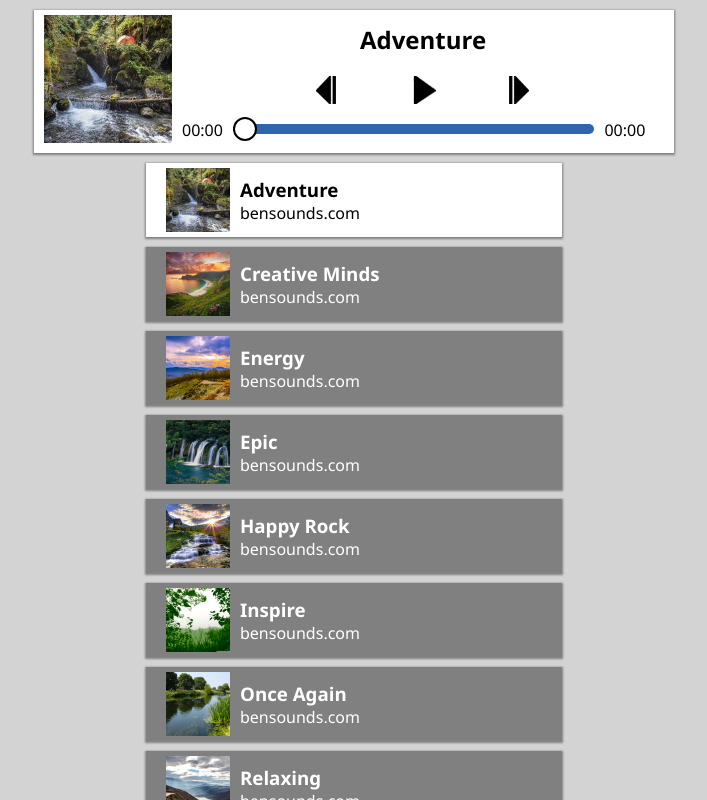
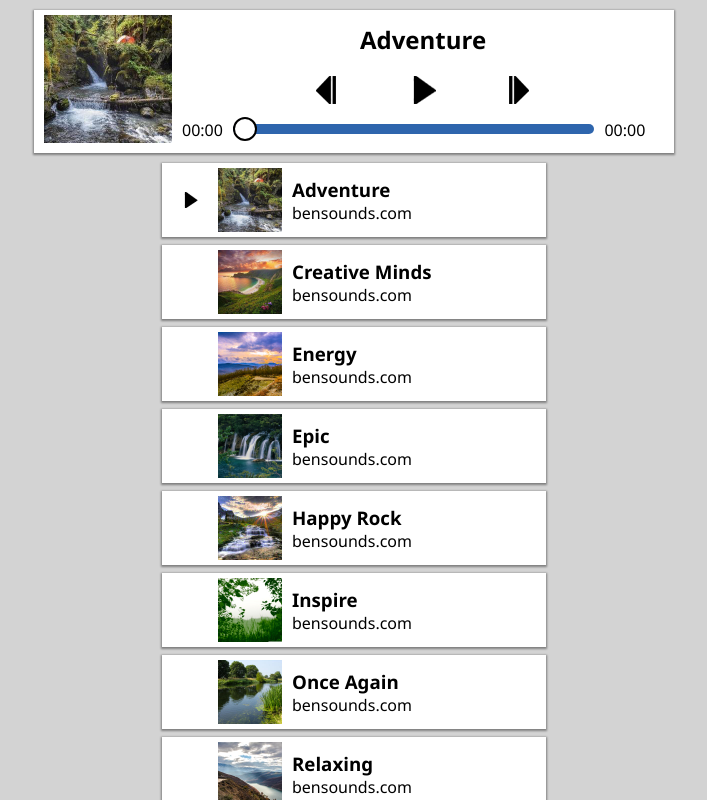
Before and after one commit to raunackt/ReactMusicPlayer, a React (Create React App) app: page / in a window 1280 px wide. Shown: the top 800 px of the page, without its empty margins (286-993 px from the left). Built offline with nearby package versions, Linux system fonts and the light colour scheme.

Commit message:
Minor Changes (29/12/2019)

```diff
--- a/src/App.js
+++ b/src/App.js
@@ -48,18 +48,19 @@ export default () => {
     if (newAudioObj.src === oldAudioObj.src)
       newAudioObj.currentTime = currentSongTime;
     oldAudioObj.removeAttribute("src");
-    setCurrentSongIndex(cSI);
     newAudioObj.onloadeddata = () => {
       if (newAudioObj.readyState > 2) {
         newAudioObj.play();
         setTotalTime(newAudioObj.duration);
         setSongDur(newAudioObj.duration);
+        setCurrentSongIndex(cSI);
       }
     };
 
     newAudioObj.ontimeupdate = () => {
       setCurrentSongTime(newAudioObj.currentTime);
     };
+
     setAudioObj(newAudioObj);
     setIsPlaying(true);
     setButtonState(pauseButton);
@@ -94,9 +95,10 @@ export default () => {
       />
       <SongsList
         songsArray={songsList}
+        playIcon={playButton}
         currentSongIndex={currentSongIndex}
         onPlayOrPause={index => playSong(index)}
       />
     </main>
   );
-}
+};
--- a/src/components/SongsList.jsx
+++ b/src/components/SongsList.jsx
@@ -2,23 +2,34 @@ import React from "react";
 
 function SongsList(props) {
   const getClassName = i => {
-    return i === props.currentSongIndex ? "song-item-playing" : "song-item";
+    return i === props.currentSongIndex
+      ? "song-playing"
+      : "song-not-playing";
   };
 
   return (
     <div className="song-list-container">
       {props.songsArray.map((songItem, index) => (
         <div
-          className={getClassName(index)}
+          className="song-item"
           key={songItem.song}
           onClick={() => props.onPlayOrPause(index)}
         >
+          <div className="status">
+            <img
+              src={props.playIcon}
+              alt="Playing Icon"
+              width="16px"
+              height="16px"
+              className={getClassName(index)}
+            />
             <img
               src={songItem.songPoster}
               alt="Song Poster"
               width="64px"
               height="64px"
             />
+          </div>
           <div className="song-item-details">
             <h3>{songItem.songName}</h3>
             <p>{songItem.songCredit}</p>
--- a/src/index.css
+++ b/src/index.css
@@ -64,32 +64,36 @@ main {
 }
 
 .song-list-container {
-  width: 65%;
+  width: 60%;
   margin: 10px auto;
 }
 
-.song-item,
-.song-item-playing {
+.status{
+  display: flex;
+  align-items: center;
+}
+
+.song-item{
   transition: 0.2s;
   display: flex;
-  margin: 10px 0px;
+  margin: 8px 0px;
   padding: 5px 10px;
   box-shadow: 0px 1px 2px 1px gray;
-  background-color: gray;
-  color: white;
+  background-color: white;
+  color: black;
   cursor: pointer;
 }
 
-.song-item-playing {
-  color: black;
-  background-color: white;
+.song-not-playing{
+  opacity: 0;
 }
 
-.song-item:hover,
-.song-item-playing:hover {
+.song-playing {
+  opacity: 1;
+}
+
+.song-item:hover{
   transition: 0.2s;
-  color: white;
-  background-color: lightgray;
   box-shadow: 0px 1px 10px 1px gray;
 }
 
```
Lines whose indentation alone changed are shown as unchanged.
